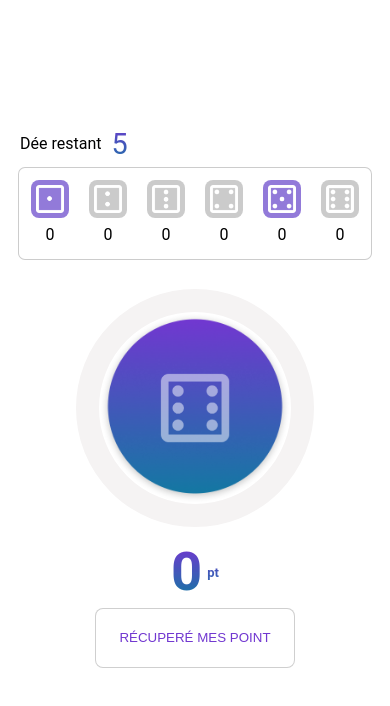
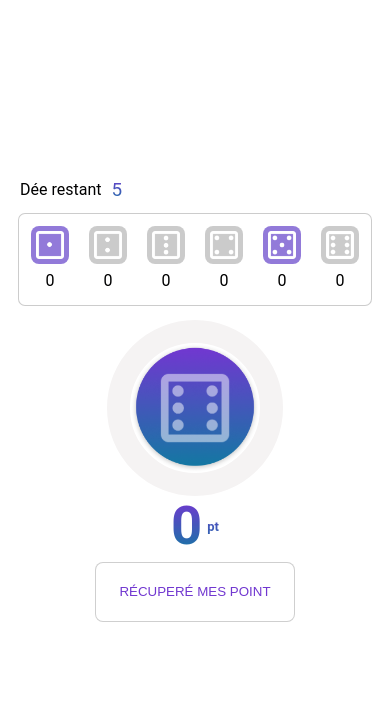
Before and after one commit to OSU78/school-project-farkle, a website: page client/game.html in a window 390 px wide. Drawn offline with nearby package versions, Linux system fonts and the light colour scheme; no server answers.

Commit message:
Update style.css

```diff
--- a/client/css/style.css
+++ b/client/css/style.css
@@ -410,6 +410,7 @@ form {
     border-radius: 202px;
     background-repeat: no-repeat;
     background-size: contain;
+    user-select: none;
 
 }
 
@@ -646,7 +647,7 @@ form {
 
     .responsiveFlex {
         flex-direction: column;
-        gap: 42px;
+        gap: 22px;
     }
     .playerSection{
         min-width: 150px;
@@ -666,4 +667,16 @@ form {
         flex-wrap: wrap;
         padding: 12px;
     }
+    .ellipse{
+        width: 130px;
+        height: 130px;
+        margin: 5px;
+    }
+    .playerPoint{
+        font-size: 2rem;
+        height: 64px;
+    }
+    #diceRestant{
+        font-size: 1.18rem;
+    }
 }
```
